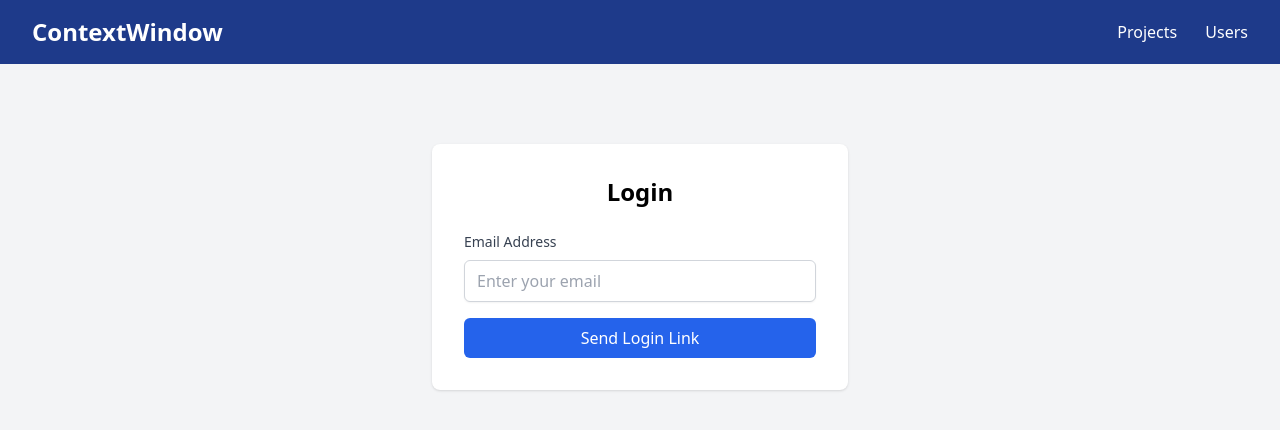
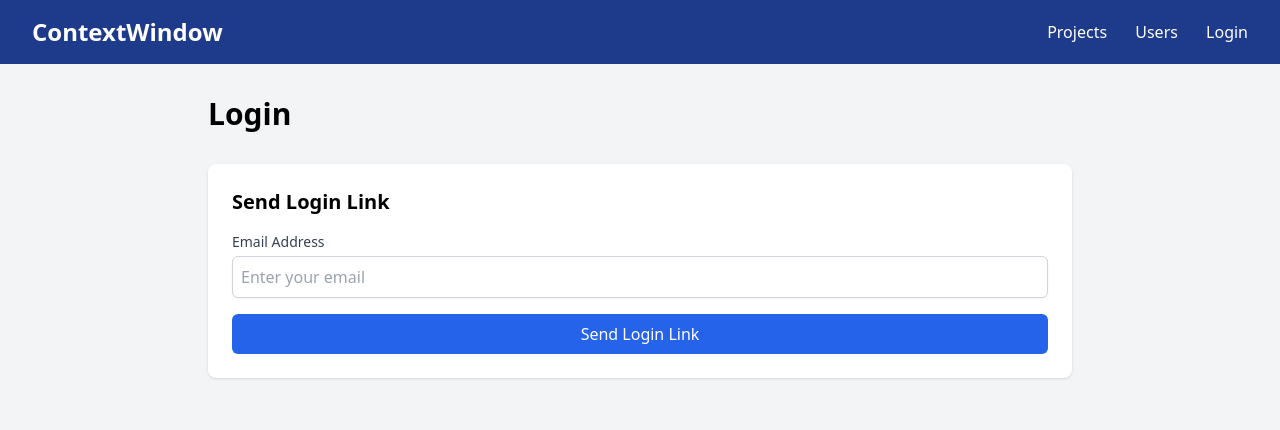
Before and after one commit to andrewfurman/ContextWindow, a Flask app: page /login in a window 1280 px wide. Shown: the top 430 px of the page. Run offline with Flask 3, Linux system fonts and the light colour scheme; some libraries are stand-ins or nearby versions.

Commit message:
Assistant checkpoint: Update header and login page styling
Assistant generated file changes:
- templates/header.html: Add login link to header
- templates/users/login.html: Update login page styling

---

User prompt:

Can you update the header so that it has a link to the login page and then can you update the styling on the login page so that it uses Tailwind CSS styling like the other pages?

Replit-Commit-Author: Assistant
Replit-Commit-Session-Id: b81fa73b-bd93-4706-a8fa-ff2ac5bcbee6

```diff
--- a/templates/header.html
+++ b/templates/header.html
@@ -5,6 +5,7 @@
         <nav>
             <a href="{{ url_for('projects.index') }}" class="text-white hover:text-blue-200 ml-6">Projects</a>
             <a href="{{ url_for('users.list_users') }}" class="text-white hover:text-blue-200 ml-6">Users</a>
+            <a href="{{ url_for('users.login') }}" class="text-white hover:text-blue-200 ml-6">Login</a>
         </nav>
     </div>
 </div>
--- a/templates/users/login.html
+++ b/templates/users/login.html
@@ -7,17 +7,19 @@
 </head>
 <body class="bg-gray-100 min-h-screen">
     {% include 'header.html' %}
-    <div class="max-w-md mx-auto mt-20 px-4">
-        <div class="bg-white rounded-lg shadow p-8">
-            <h1 class="text-2xl font-bold mb-6 text-center">Login</h1>
+    <div class="max-w-4xl mx-auto px-4 py-8">
+        <h1 class="text-3xl font-bold mb-8">Login</h1>
+
+        <div class="bg-white rounded-lg shadow p-6">
+            <h2 class="text-xl font-semibold mb-4">Send Login Link</h2>
             <form action="{{ url_for('users.send_login_link') }}" method="POST" class="space-y-4">
                 <div>
-                    <label class="block text-sm font-medium text-gray-700 mb-2">Email Address</label>
+                    <label class="block text-sm font-medium text-gray-700">Email Address</label>
                     <input
                         type="email"
                         name="email"
                         required
-                        class="w-full px-3 py-2 border border-gray-300 rounded-md shadow-sm focus:outline-none focus:ring-2 focus:ring-blue-500"
+                        class="mt-1 block w-full rounded-md border-gray-300 shadow-sm p-2 border focus:ring-2 focus:ring-blue-500"
                         placeholder="Enter your email">
                 </div>
                 <button
```
